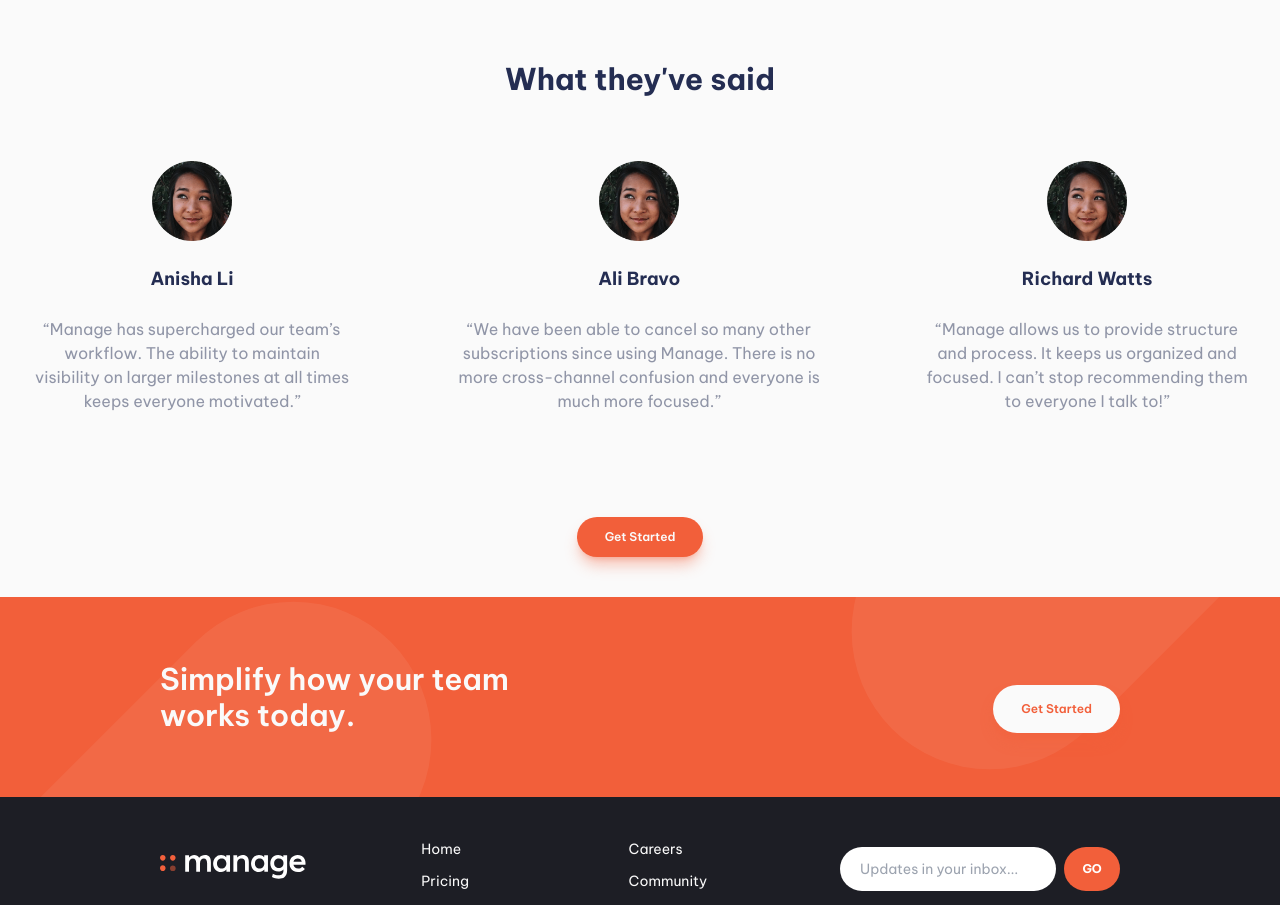
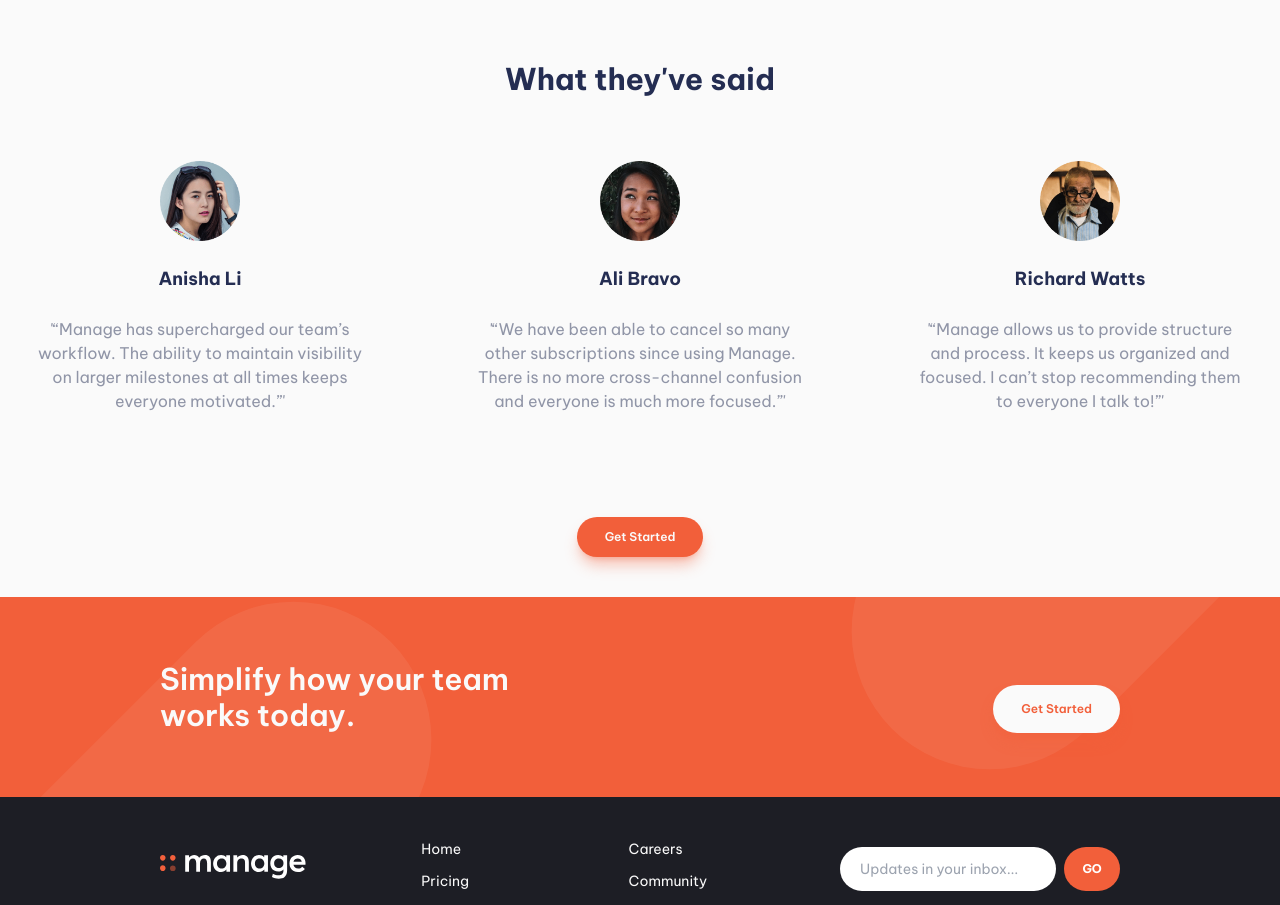
Before and after one commit to KevinPadi/manage-landing-page, a React (Vite) app: page / in a window 1280 px wide. Shown: the part 1240-2145 px from the top of the page. Built offline with nearby package versions, Linux system fonts and the light colour scheme.

Commit message:
fix: testimonials cards

```diff
--- a/src/components/TestimonialSection.jsx
+++ b/src/components/TestimonialSection.jsx
@@ -1,29 +1,32 @@
 import Slider from 'react-slick'
 import Button from './Button'
 import TestimonialItem from './TestimonialItem'
-import avat from '../assets/images/avatar-ali.png'
+import anishaAvatar from '../assets/images/avatar-anisha.png'
+import aliAvatar from '../assets/images/avatar-ali.png'
+import richardAvatar from '../assets/images/avatar-richard.png'
+import shanaiAvatar from '../assets/images/avatar-shanai.png'
 
 function TestimonialSection () {
   const testimonialsMobile = [
     {
       text: '“Manage has supercharged our team’s workflow. The ability to maintain visibility on larger milestones at all times keeps everyone motivated.”',
       author: 'Anisha Li',
-      avatar: '../assets/images/avatar-anisha.png'
+      avatar: anishaAvatar
     },
     {
       text: '“We have been able to cancel so many other subscriptions since using Manage. There is no more cross-channel confusion and everyone is much more focused.”',
       author: 'Ali Bravo',
-      avatar: '../assets/images/avatar-ali.png'
+      avatar: aliAvatar
     },
     {
       text: '“Manage allows us to provide structure and process. It keeps us organized and focused. I can’t stop recommending them to everyone I talk to!”',
       author: 'Richard Watts',
-      avatar: '../assets/images/avatar-richard.png'
+      avatar: richardAvatar
     },
     {
       text: '“Their software allows us to track, manage and collaborate on our projects from anywhere. It keeps the whole team in-sync without being intrusive.”',
       author: 'Shanai Gough',
-      avatar: '../assets/images/avatar-shanai.png'
+      avatar: shanaiAvatar
     }
   ]
 
@@ -31,20 +34,20 @@ function TestimonialSection () {
     {
       text: '“Manage has supercharged our team’s workflow. The ability to maintain visibility on larger milestones at all times keeps everyone motivated.”',
       author: 'Anisha Li',
-      avatar: '/src/assets/images/avatar-anisha.png'
+      avatar: anishaAvatar
     },
     {
       text: '“We have been able to cancel so many other subscriptions since using Manage. There is no more cross-channel confusion and everyone is much more focused.”',
       author: 'Ali Bravo',
-      avatar: '/src/assets/images/avatar-ali.png'
+      avatar: aliAvatar
     },
     {
       text: '“Manage allows us to provide structure and process. It keeps us organized and focused. I can’t stop recommending them to everyone I talk to!”',
       author: 'Richard Watts',
-      avatar: '/src/assets/images/avatar-richard.png'
+      avatar: richardAvatar
     }
   ]
-  console.log(testimonialsDesktop[0].avatar)
+
   const settings = {
     dots: true,
     dotsClass: 'slick-dots slick-active',
@@ -82,19 +85,62 @@ function TestimonialSection () {
       <div className='flex justify-center items-center'>
         <div className='w-full max-w-md lg:hidden'>
           <Slider {...settings}>
-            {testimonialsMobile.map((testimonial, index) => (
+            {/* {testimonialsMobile.map((testimonial, index) => (
               <div key={index}>
                 <TestimonialItem text={testimonial.text} author={testimonial.author} avatar={testimonial.avatar} />
               </div>
-            ))}
+            ))} */}
+            <div>
+              <div className='flex flex-col items-center w-full p-8 text-center space-y-6'>
+                <img src={anishaAvatar} alt='avatar' className='w-20' />
+                <p className='text-lg text-DarkBlue font-bold'>Anisha Li</p>
+                <p className='text-DarkGrayishBlue'>'“Manage has supercharged our team’s workflow. The ability to maintain visibility on larger milestones at all times keeps everyone motivated.”'</p>
+              </div>
+            </div>
+            <div>
+              <div className='flex flex-col items-center w-full p-8 text-center space-y-6'>
+                <img src={aliAvatar} alt='avatar' className='w-20' />
+                <p className='text-lg text-DarkBlue font-bold'>Ali Bravo</p>
+                <p className='text-DarkGrayishBlue'>'“We have been able to cancel so many other subscriptions since using Manage. There is no more cross-channel confusion and everyone is much more focused.”'</p>
+              </div>
+            </div>
+            <div>
+              <div className='flex flex-col items-center w-full p-8 text-center space-y-6'>
+                <img src={richardAvatar} alt='avatar' className='w-20' />
+                <p className='text-lg text-DarkBlue font-bold'>Richard Watts</p>
+                <p className='text-DarkGrayishBlue'>'“Manage allows us to provide structure and process. It keeps us organized and focused. I can’t stop recommending them to everyone I talk to!”'</p>
+              </div>
+            </div>
+            <div>
+              <div className='flex flex-col items-center w-full p-8 text-center space-y-6'>
+                <img src={shanaiAvatar} alt='avatar' className='w-20' />
+                <p className='text-lg text-DarkBlue font-bold'>Shanai Gough</p>
+                <p className='text-DarkGrayishBlue'>'“Their software allows us to track, manage and collaborate on our projects from anywhere. It keeps the whole team in-sync without being intrusive.”',</p>
+              </div>
+            </div>
           </Slider>
         </div>
         <div className='hidden w-screen lg:flex lg:justify-between lg:gap-5 xl:gap-10'>
-          {testimonialsDesktop.map((testimonial, index) => (
+          {/* {testimonialsDesktop.map((testimonial, index) => (
             <div key={index}>
-              <TestimonialItem text={testimonial.text} author={testimonial.author} avatar={avat} />
+              <TestimonialItem text={testimonial.text} author={testimonial.author} avatar={testimonial.avatar} />
             </div>
-          ))}
+          ))} */}
+          <div className='flex flex-col items-center w-full p-8 text-center space-y-6'>
+            <img src={anishaAvatar} alt='avatar' className='w-20' />
+            <p className='text-lg text-DarkBlue font-bold'>Anisha Li</p>
+            <p className='text-DarkGrayishBlue'>'“Manage has supercharged our team’s workflow. The ability to maintain visibility on larger milestones at all times keeps everyone motivated.”'</p>
+          </div>
+          <div className='flex flex-col items-center w-full p-8 text-center space-y-6'>
+            <img src={aliAvatar} alt='avatar' className='w-20' />
+            <p className='text-lg text-DarkBlue font-bold'>Ali Bravo</p>
+            <p className='text-DarkGrayishBlue'>'“We have been able to cancel so many other subscriptions since using Manage. There is no more cross-channel confusion and everyone is much more focused.”'</p>
+          </div>
+          <div className='flex flex-col items-center w-full p-8 text-center space-y-6'>
+            <img src={richardAvatar} alt='avatar' className='w-20' />
+            <p className='text-lg text-DarkBlue font-bold'>Richard Watts</p>
+            <p className='text-DarkGrayishBlue'>'“Manage allows us to provide structure and process. It keeps us organized and focused. I can’t stop recommending them to everyone I talk to!”'</p>
+          </div>
         </div>
       </div>
       <div className='flex justify-center pt-10'>
```
